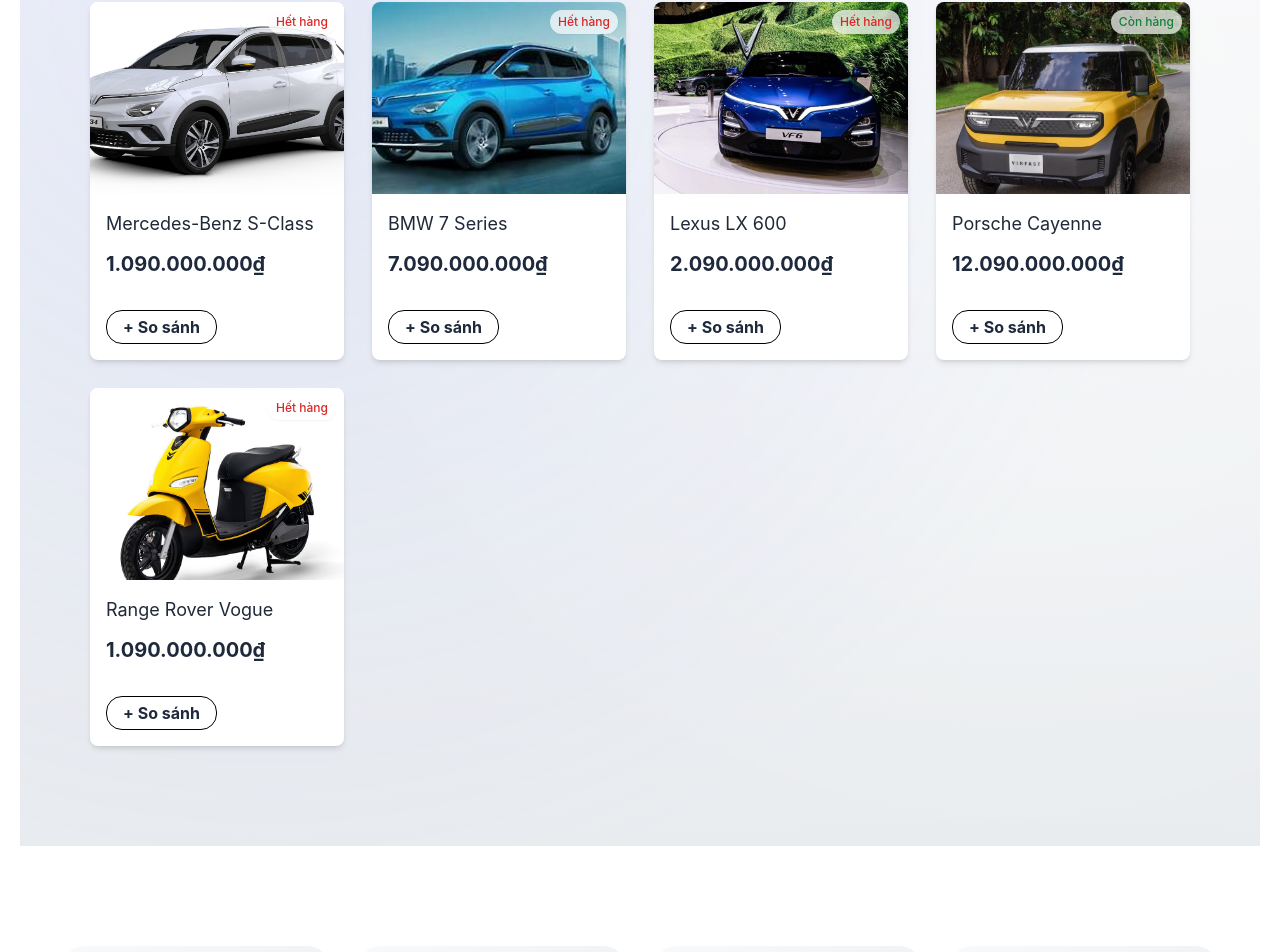
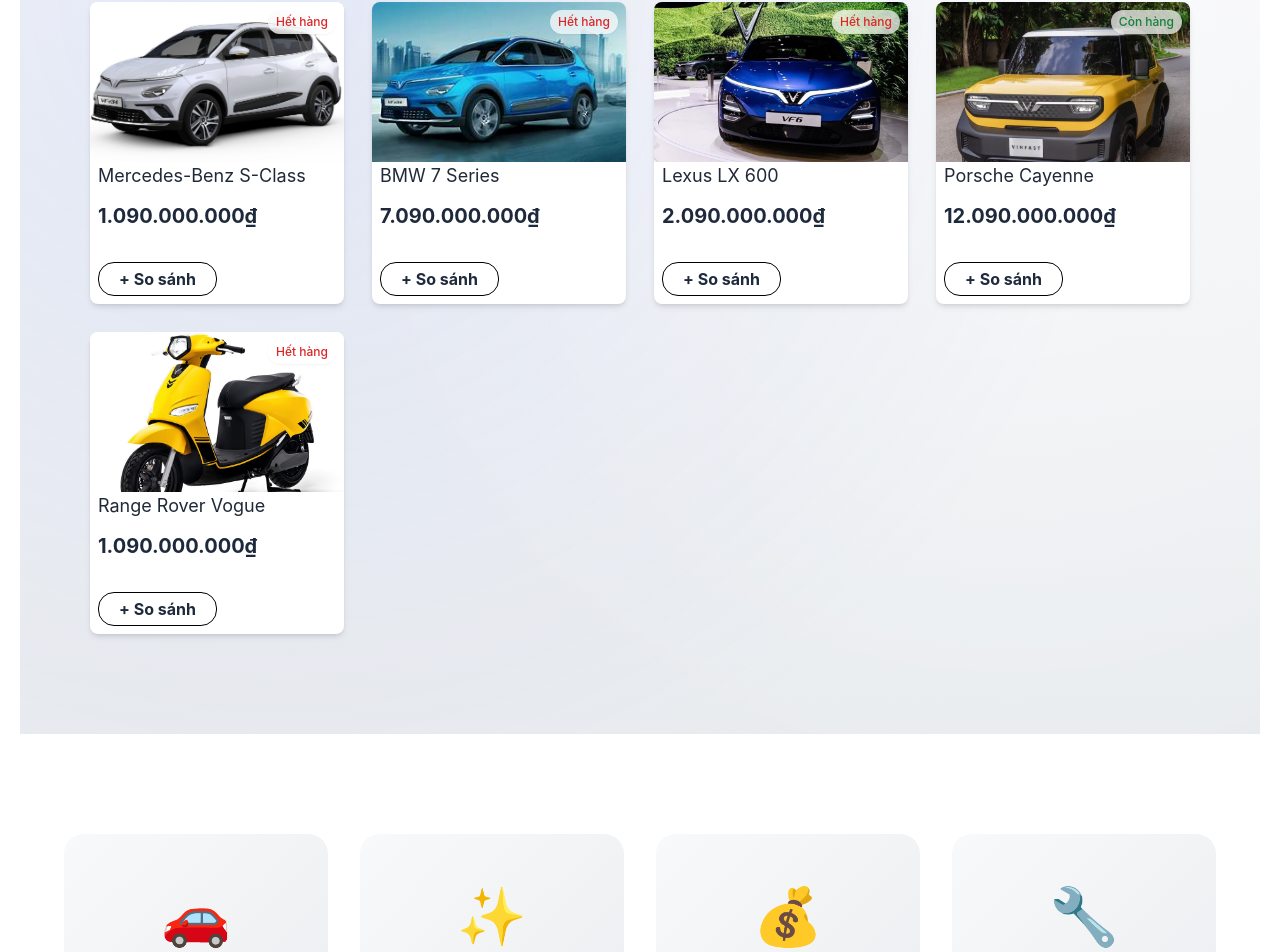
Before and after one commit to LeKhang-cn22h/Electric-Vehicle-Dealer-Management-System-Frontend, a Nuxt app: page /user/home in a window 1280 px wide. Shown: the part 1400-2352 px from the top of the page. Built offline with nearby package versions, Linux system fonts and the light colour scheme; no server answers.

Commit message:
KAN-97 Create srceen compare Product

```diff
--- a/app/components/ProductCustomer/ProductCard.vue
+++ b/app/components/ProductCustomer/ProductCard.vue
@@ -8,7 +8,7 @@
       class="block"
     >
       <!-- Ảnh sản phẩm -->
-      <div class="relative w-full h-48 overflow-hidden bg-gray-100 flex justify-center items-center transition-all duration-500">
+      <div class="relative w-full h-40 overflow-hidden bg-gray-100 flex justify-center items-center transition-all duration-500">
         <img
           :src="car.src"
           :alt="car.name"
@@ -25,7 +25,7 @@
       </div>
 
       <!-- Thông tin sản phẩm -->
-      <div class="flex flex-col justify-between p-4 h-28 transition-all duration-500">
+      <div class="flex flex-col justify-between px-2 h-24 transition-all duration-500">
         <div>
           <h3 class="text-lg text-gray-800 truncate">{{ car.name }}</h3>
           <div class="text-xl font-bold mt-3">{{ car.price }}</div>
@@ -34,7 +34,7 @@
     </NuxtLink>
 
     <!-- Nút So sánh tách riêng -->
-    <div class="p-4 pt-0">
+    <div class="p-2 pt-0">
       <button
         class="w-2/4 mt-1 py-1 border border-black rounded-2xl hover:bg-gray-200 transition-colors duration-300 font-bold"
         @click="addToCompare"
@@ -50,6 +50,7 @@
 const compareStore = useCompareStore()
 const addToCompare = () => {
   compareStore.addCar(props.car)
+  console.log('Current compare list:', compareStore.selectedCars);
 }
 const props = defineProps({
   car: {
--- a/app/components/compare/CompareBar.vue
+++ b/app/components/compare/CompareBar.vue
@@ -1,9 +1,9 @@
 <template>
-    <div v-if="compareStore.selectedCars.lenght>0"
-    class="fixed bottom-4 left-1/2 -translate-x-1/2 bg-white shadow-xl rounded-2xl p-4 flex items-center gap-4 max-w-4xl w-[90%] border border-gray-200 z-50 animate-fade-in">
+    <div v-if="compareStore.selectedCars.length>0"
+    class="fixed bottom-4 justify-center bg-white shadow-xl rounded-2xl p-4 flex items-center gap-4 max-w-4xl w-[90%] border border-gray-200 z-50 animate-fade-in">
         <div class="flex gap-4 overflow-x-auto flex-1">
             <div v-for="car in compareStore.selectedCars"
-            :key="Car.id"
+            :key="car.id"
             class="flex items-center gap-2 bg-gray-100 rounded-xl px-2 py-2 shrink-0">
                 <img :src="car.src" alt="car.name" class="h-16 w-24 object-cover rounded-lg" />
                 <span class="font-medium text-sm truncate max-w-[100px]">{{ car.name }}</span>
--- a/app/layouts/default.vue
+++ b/app/layouts/default.vue
@@ -3,7 +3,7 @@
 import Notification from "~/components/common/Notification.vue";
 import { useNotification } from "~/composables/useNotification";
 import SiteFooter from "~/components/SiteFooter.vue";
-import CompareBar from '~/components/CompareBar.vue'
+import CompareBar from '~/components/compare/CompareBar.vue'
 
 const { notification } = useNotification();
 </script>
@@ -17,6 +17,7 @@
       </div>
 
       <div class="content">
+
         <slot />
         <Notification
           v-if="notification.message"
--- a/app/pages/compare/index.vue
+++ b/app/pages/compare/index.vue
@@ -33,7 +33,7 @@
 </template>
 
 <script setup>
-import { useCompareStore } from '~/stores/compareStore'
+import { useCompareStore } from '@/store/compareStore'
 const compareStore = useCompareStore()
 
 const specs = [
--- a/app/plugins/pinia.client.ts
+++ b/app/plugins/pinia.ts
@@ -3,4 +3,5 @@
 export default defineNuxtPlugin((nuxtApp) => {
   const pinia = createPinia()
   nuxtApp.vueApp.use(pinia)
+  nuxtApp.provide('pinia', pinia)
 })
```
Also changed, not shown: app/store/compareStore.js (line endings or trailing spaces).
